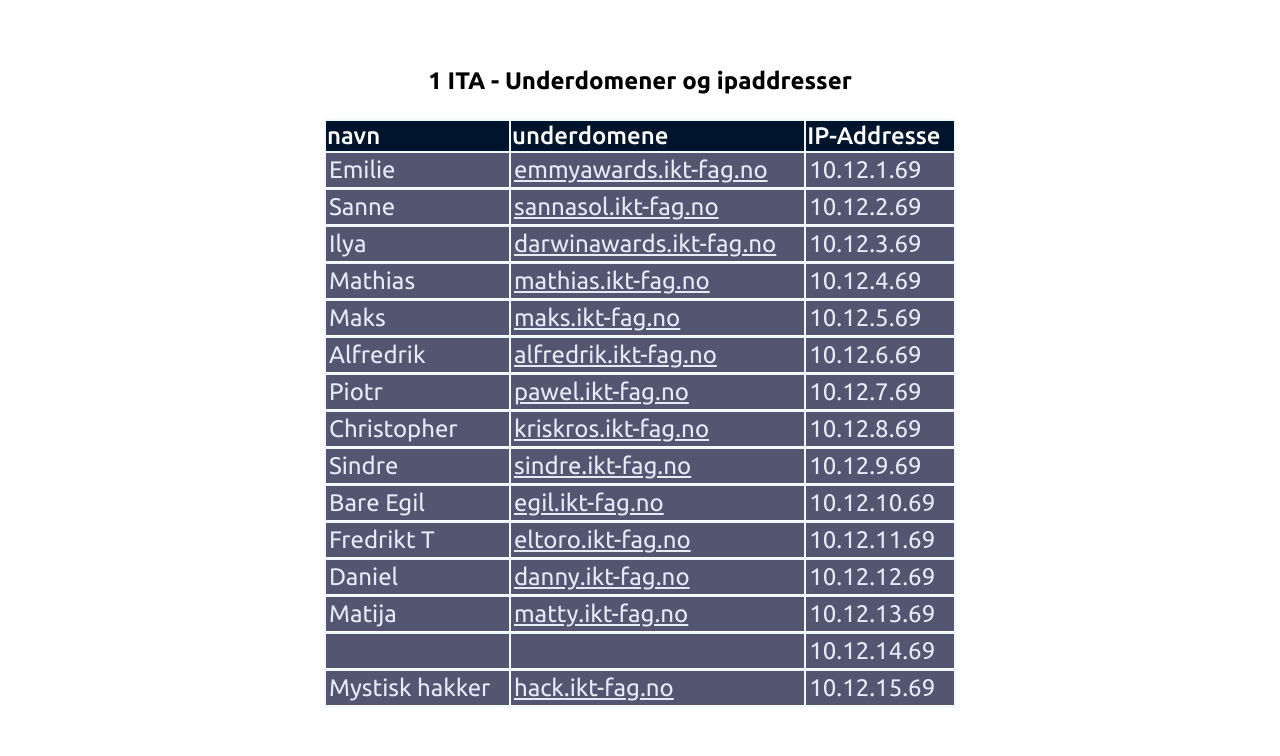
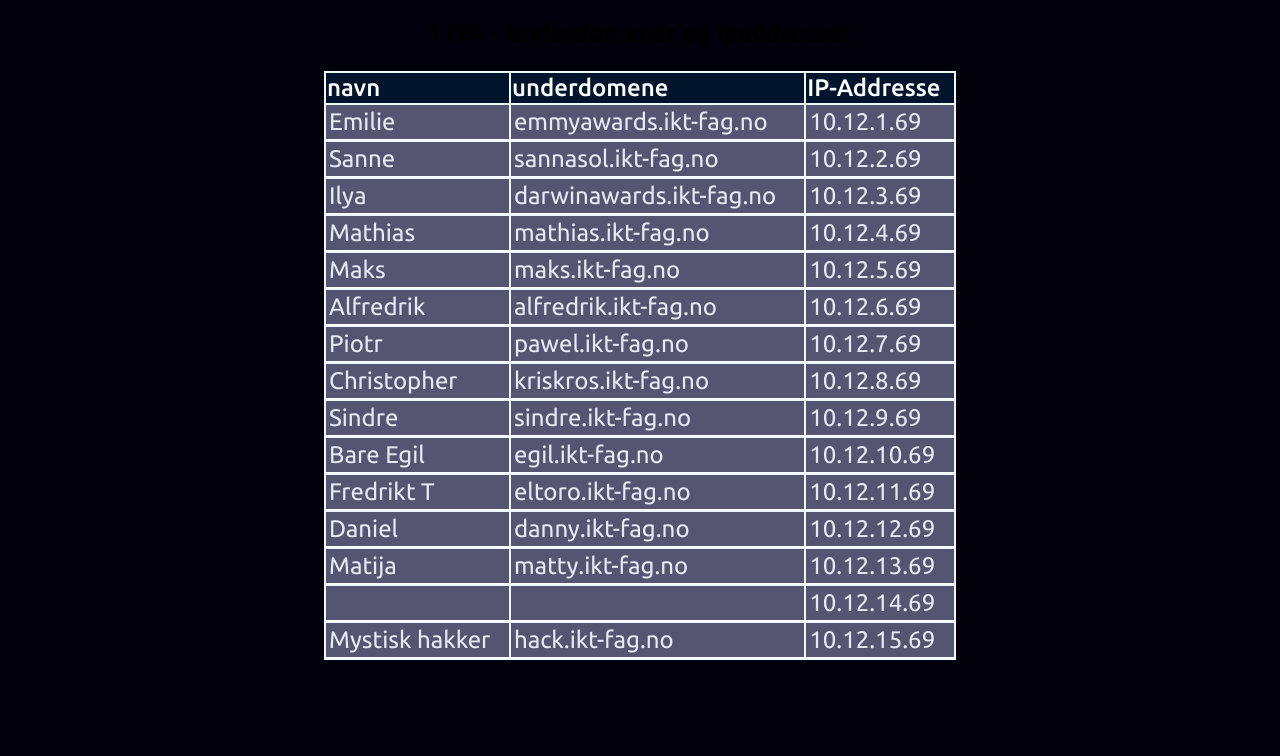
Before and after one commit to Pontifex-Programmerer/ikt-fag.no, a plain HTML site: page html/ita.html in a window 1280 px wide. Shown: the part 61-817 px from the top of the page. Drawn offline with Linux system fonts and the light colour scheme.

Commit message:
adding some changes to the theme

```diff
--- a/css/navbar.css
+++ b/css/navbar.css
@@ -1,5 +1,6 @@
 .navbar {
-    background-color: rgb(145, 184, 218);
+    background-color: var(--nav-BG);
+    color: var(--nav-text);
     display: flex;
     justify-content: space-between;
     margin: 0;
@@ -35,6 +36,7 @@
 }
 
 .navbar a {
+    color: var(--nav-text);
     text-decoration: none;
 }
 
--- a/css/root.css
+++ b/css/root.css
@@ -1,8 +1,16 @@
 @import url('https://fonts.googleapis.com/css2?family=Ubuntu:ital,wght@0,400;0,500;0,700;1,300;1,400;1,500;1,700&display=swap');
 
 :root {
+    --nav-BG: rgb(4, 5, 34);
+    --nav-text: rgb(233, 18, 172);
+    --main-BG: rgb(2, 0, 10);
+    --main-text: rgb(0,0,0);
     --table-headers: rgb(0, 21, 44);
     --table-header-color: white;
     --table-td: rgb(84, 86, 113);
     --table-td-text: rgb(230, 233, 246);
 }
+
+body {
+    background-color: var(--main-BG);
+}
--- a/css/style.css
+++ b/css/style.css
@@ -9,7 +9,7 @@ body {
 
 .students table {
     font-size: 1.5em;
-    margin: 2em auto;
+    margin: 0 auto;
     background-color: aliceblue;
     width: 50%;
 }
@@ -38,6 +38,6 @@ body {
 }
 
 .students td a {
-    color: var(--table-td-text)
+    color: var(--table-td-text);
     text-decoration: none;
 }
--- a/html/ita.html
+++ b/html/ita.html
@@ -9,34 +9,14 @@
     <title>ITA</title>
 </head>
 <body>
-    <div class="hamburger">
-        <div></div>
-        <div></div>
-        <div></div>
-        <div class="submenu">
-            <ul>
-                <li>1</li>
-                <li>2</li>
-                <li>3</li>
-            </ul>
-        </div>
-    </div>
 
     <nav class="navbar">
         <h1 class="logo"><a href="http://www.ikt-fag.no">IKT-FAG.NO</a></h1>
         <ul>
-            <li>
-                <a href="#">ITA</a>
-            </li>
-            <li>
-                <a href="#">ITB</a>
-            </li>
-            <li>
-                <a href="#">om oss</a>
-            </li>
+            <li><a href="#">ITA</a></li>
+            <li><a href="#">ITB</a></li>
+            <li><a href="#">om oss</a></li>
         </ul>
-
-
     </nav>
     <section class="students">
         <table>
@@ -48,67 +28,67 @@
             </tr>
             <tr>
                 <td>Emilie</td>
-                <td><a href="http://emmyawards.ikt-fag.no">emmyawards.ikt-fag.no</a></td>
+                <td><a href="http://emmyawards.ikt-fag.no" target="_blank">emmyawards.ikt-fag.no</a></td>
                 <td>10.12.1.69</td>
             </tr>
             <tr>
                 <td>Sanne</td>
-                <td><a href="http://sannasol.ikt-fag.no">sannasol.ikt-fag.no</a></td>
+                <td><a href="http://sannasol.ikt-fag.no" target="_blank">sannasol.ikt-fag.no</a></td>
                 <td>10.12.2.69</td>
             </tr>
             <tr>
                 <td>Ilya</td>
-                <td><a href="http://darwinawards.ikt-fag.no">darwinawards.ikt-fag.no</a></td>
+                <td><a href="http://darwinawards.ikt-fag.no" target="_blank">darwinawards.ikt-fag.no</a></td>
                 <td>10.12.3.69</td>
             </tr>
             <tr>
                 <td>Mathias</td>
-                <td><a href="http://mathias.ikt-fag.no">mathias.ikt-fag.no</a></td>
+                <td><a href="http://mathias.ikt-fag.no" target="_blank">mathias.ikt-fag.no</a></td>
                 <td>10.12.4.69</td>
             </tr>
             <tr>
                 <td>Maks</td>
-                <td><a href="http://maks.ikt-fag.no">maks.ikt-fag.no</a></td>
+                <td><a href="http://maks.ikt-fag.no" target="_blank">maks.ikt-fag.no</a></td>
                 <td>10.12.5.69</td>
             </tr>
             <tr>
                 <td>Alfredrik</td>
-                <td><a href="http://alfredrik.ikt-fag.no">alfredrik.ikt-fag.no</a></td>
+                <td><a href="http://alfredrik.ikt-fag.no" target="_blank">alfredrik.ikt-fag.no</a></td>
                 <td>10.12.6.69</td>
             </tr>
             <tr>
                 <td>Piotr</td>
-                <td><a href="http://pawel.ikt-fag.no">pawel.ikt-fag.no</a></td>
+                <td><a href="http://pawel.ikt-fag.no" target="_blank">pawel.ikt-fag.no</a></td>
                 <td>10.12.7.69</td>
             </tr>
             <tr>
                 <td>Christopher</td>
-                <td><a href="http://kriskros.ikt-fag.no">kriskros.ikt-fag.no</a></td>
+                <td><a href="http://kriskros.ikt-fag.no" target="_blank">kriskros.ikt-fag.no</a></td>
                 <td>10.12.8.69</td>
             </tr>
             <tr>
                 <td>Sindre</td>
-                <td><a href="http://sindre.ikt-fag.no">sindre.ikt-fag.no</a></td>
+                <td><a href="http://sindre.ikt-fag.no" target="_blank">sindre.ikt-fag.no</a></td>
                 <td>10.12.9.69</td>
             </tr>
             <tr>
                 <td>Bare Egil</td>
-                <td><a href="http://egil.ikt-fag.no">egil.ikt-fag.no</a></td>
+                <td><a href="http://egil.ikt-fag.no" target="_blank">egil.ikt-fag.no</a></td>
                 <td>10.12.10.69</td>
             </tr>
             <tr>
                 <td>Fredrikt T</td>
-                <td><a href="http://eltoro.ikt-fag.no">eltoro.ikt-fag.no</a></td>
+                <td><a href="http://eltoro.ikt-fag.no" target="_blank">eltoro.ikt-fag.no</a></td>
                 <td>10.12.11.69</td>
             </tr>
             <tr>
                 <td>Daniel</td>
-                <td><a href="http://danny.ikt-fag.no">danny.ikt-fag.no</a></td>
+                <td><a href="http://danny.ikt-fag.no" target="_blank">danny.ikt-fag.no</a></td>
                 <td>10.12.12.69</td>
             </tr>
             <tr>
                 <td>Matija</td>
-                <td><a href="http://matty.ikt-fag.no">matty.ikt-fag.no</a></td>
+                <td><a href="http://matty.ikt-fag.no" target="_blank">matty.ikt-fag.no</a></td>
                 <td>10.12.13.69</td>
             </tr>
             <tr>
@@ -118,7 +98,7 @@
             </tr>
             <tr>
                 <td>Mystisk hakker</td>
-                <td><a href="http://hack.ikt-fag.no">hack.ikt-fag.no</a></td>
+                <td><a href="http://hack.ikt-fag.no" target="_blank">hack.ikt-fag.no</a></td>
                 <td>10.12.15.69</td>
             </tr>
         </table>
```
